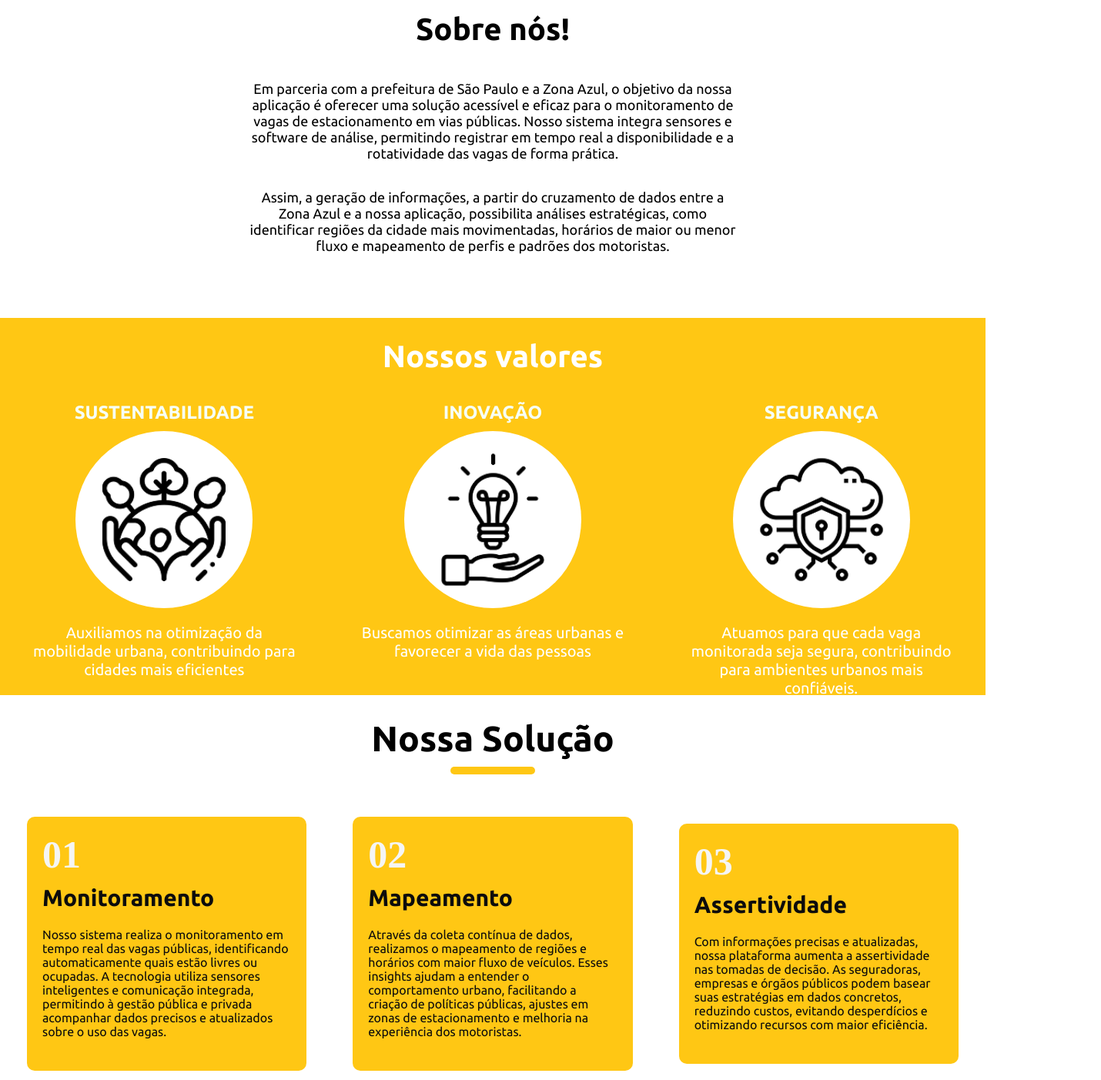
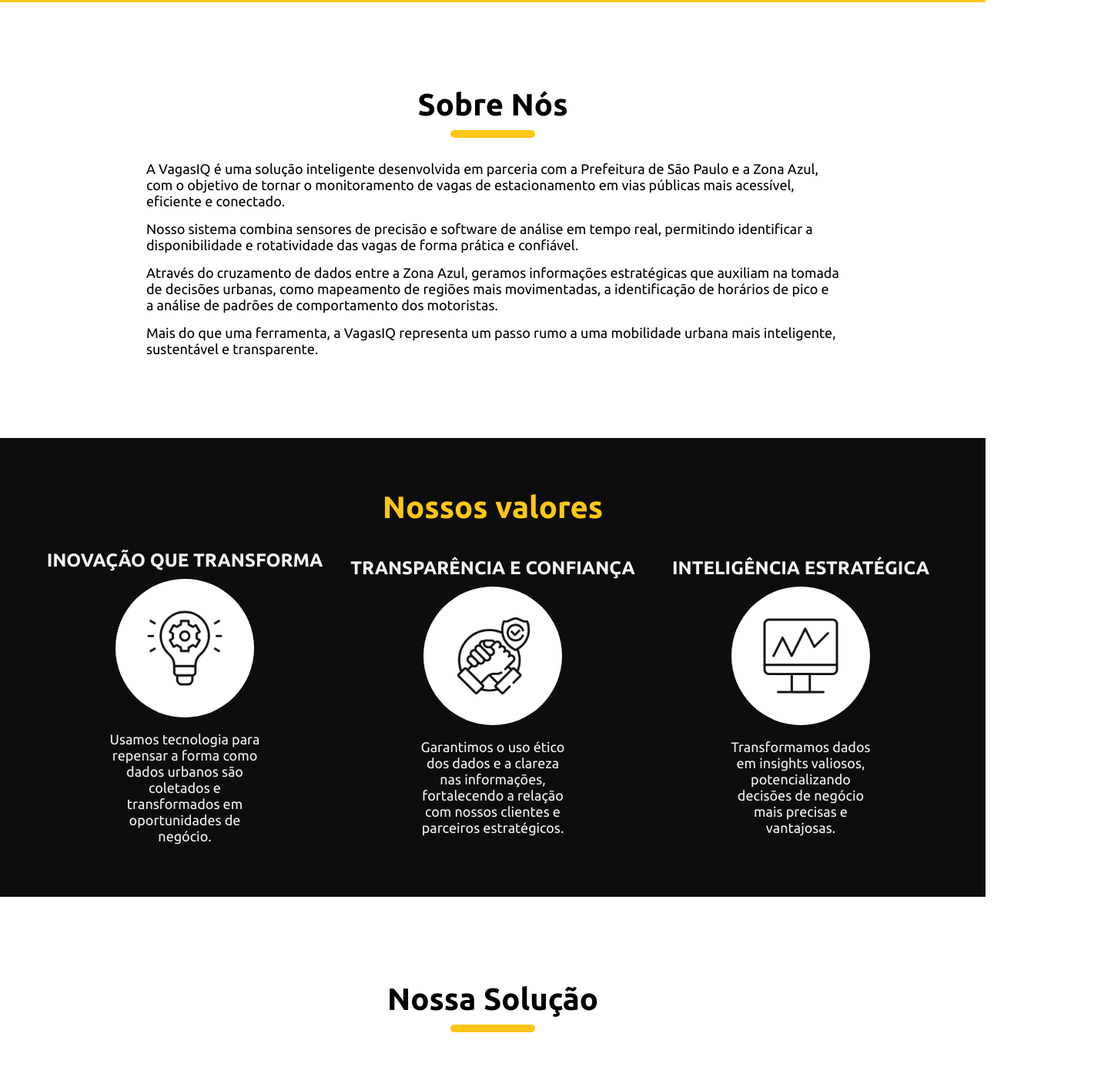
Before and after one commit to smg1708/Grupo_pi, a plain HTML site: page Algoritmos/public/index.html in a window 1280 px wide. Shown: the part 702-2105 px from the top of the page at 77% size, 1430 px wide, since content can reach past the window. Drawn offline with Linux system fonts and the light colour scheme; a web font is replaced by a local one.

Commit message:
Parte index refatora 1/6

```diff
--- a/Algoritmos/public/index.html
+++ b/Algoritmos/public/index.html
@@ -24,9 +24,7 @@
         <div class="banner-text">
             <div class="header">
                 <div class="container">
-                    <div class="titulo">
-                        <h1>VagasIQ</h1>
-                    </div>
+            <div class="titulo-index"><h1><a href="index.html">VagasIQ</a></h1></div>
                     <div class="navbar">
                         <a href="#sobreNos">SOBRE NÓS</a>
                         <a href="#solucao">SOLUÇÕES</a>
@@ -36,67 +34,78 @@
                     </div>
                 </div>
             </div>
-            <div class="container">
+            <div class="container slogan">
                 <h1>MAPEAMENTO</h1>
                 <h1> INTELIGENTE</h1>
-                <p>Transformando a forma de pensar e gerir informações do seu negócio.</p>
+                <p>Transformando dados em <span>decisões inteligentes</span></p>
             </div>
         </div>
     </div>
 
-    <div class="body">
-        <div class="sobreNos" id="sobreNos">
-            <h1>Sobre nós!</h1>
-            <p>Em parceria com a prefeitura de São Paulo e a Zona Azul, o objetivo da nossa
-                aplicação é oferecer uma solução acessível e eficaz para o monitoramento de vagas de
-                estacionamento em vias públicas. Nosso sistema integra sensores e software de análise,
-                permitindo registrar em tempo real a disponibilidade e a rotatividade das vagas de forma
-                prática.</p>
-            <p>Assim, a geração de informações, a partir do cruzamento de dados entre a Zona
-                Azul e a nossa aplicação, possibilita análises estratégicas, como identificar regiões da
-                cidade mais movimentadas, horários de maior ou menor fluxo e mapeamento de perfis e
-                padrões dos motoristas.</p>
+
+        <div id="div_conteudo-home">
+
+        <div class="div_container-sobrenos" id="sobreNos">
+            <div class="div_titulo">
+                <h1>Sobre Nós</h1>
+                <div class="div_traco"></div>
+            </div>
+
+                <p>A VagasIQ é uma solução inteligente desenvolvida em parceria com a Prefeitura de São Paulo e a Zona Azul, com o objetivo de tornar
+                    o monitoramento de vagas de estacionamento em vias públicas mais acessível, eficiente e conectado.
+                </p>
+                <p>Nosso sistema combina sensores de precisão e software de análise em tempo real, permitindo identificar a disponibilidade e
+                rotatividade das vagas de forma prática e confiável.
+                </p>
+                <p>
+                Através do cruzamento de dados entre a Zona Azul, geramos informações estratégicas que auxiliam
+                na tomada de decisões urbanas, como mapeamento de regiões mais movimentadas, a identificação de horários de pico e a análise de
+                padrões de comportamento dos motoristas.
+                </p>
+                <p>
+                Mais do que uma ferramenta, a VagasIQ representa um passo rumo a uma mobilidade urbana mais inteligente, sustentável e transparente.
+                </p>
         </div>
-        <div class="valores">
+
+
+        <div class="div_container-valores">
+
             <h1>Nossos valores</h1>
-            <div class="boxes">
-                <div class="box">
-                    <h4>SUSTENTABILIDADE</h4>
+            <div class="div_conteudo-valores">
+                <div class="div_valor">
+                    <h4>INOVAÇÃO QUE TRANSFORMA</h4>
                     <div class="circle">
-                        <img src="./assets/save-the-planet.png" id="img_sustentabilidade">
+                        <img src="./assets/icon-idea.png" class="icon-valor" >
                     </div>
-                    <p>Auxiliamos na otimização da mobilidade urbana, contribuindo para cidades mais eficientes</p>
+                    <p>Usamos tecnologia para repensar a forma como dados urbanos são coletados e transformados em oportunidades de negócio.</p>
                 </div>
-                <div class="box">
-                    <h4>INOVAÇÃO</h4>
+                <div class="div_valor">
+                    <h4>TRANSPARÊNCIA E CONFIANÇA</h4>
                     <div class="circle">
-                        <img src="./assets/idea.png" id="img_inovacao">
+                        <img src="./assets/icon-confianca.png" class="icon-valor" >
                     </div>
-                    <p>Buscamos otimizar as áreas urbanas e favorecer a vida das pessoas</p>
+                    <p>Garantimos o uso ético dos dados e a clareza nas informações, fortalecendo a relação com nossos clientes e parceiros estratégicos.</p>
                 </div>
-                <div class="box">
-                    <h4>SEGURANÇA</h4>
+                <div class="div_valor">
+                    <h4>INTELIGÊNCIA ESTRATÉGICA</h4>
                     <div class="circle">
-                        <img src="./assets/seguranca-de-dados.png" id="img_seguranca">
+                        <img src="./assets/icon-graphic.png" class="icon-valor">
                     </div>
-                    <p>Atuamos para que cada vaga monitorada seja segura, contribuindo para ambientes urbanos mais
-                        confiáveis.</p>
+                    <p>Transformamos dados em insights valiosos, potencializando decisões de negócio mais precisas e vantajosas.</p>
                 </div>
             </div>
         </div>
-    </div>
 
-    <div class="div_container-home" id="solucao">
-        <div id="div_container-solucao">
+
+        <div class="div_container-solucao" id="solucao">
             <div class="div_titulo">
                 <h1>Nossa Solução</h1>
                 <div class="div_traco"></div>
             </div>
 
-            <div id="div_conjunto-cards">
+            <div class="div_conjunto-cards">
 
                 <div class="div_card">
-
 
                     <h1>01</h1>
 
@@ -150,8 +159,8 @@
 
 
             <div class="div_container-img">
-                <img src="assets/img/logo-cidade-sp.jpg" alt="Logo da Cidade de São Paulo" id="img-cid-sp">
-                <img src="assets/img/logo-zona-azul.png" alt="Logo do Zona Azul" id="img-zona-azul">
+                <img src="assets/logo-cidade-sp.jpg" alt="Logo da Cidade de São Paulo" id="img-cid-sp">
+                <img src="assets/logo-zona-azul.png" alt="Logo do Zona Azul" id="img-zona-azul">
             </div>
 
         </div>
@@ -165,7 +174,7 @@
             <div class="div-conteudo">
 
                 <div id="div_container-img">
-                    <img src="assets/img/img-carros-home.jpg" alt="Carros estacionados em uma rua "
+                    <img src="assets/img-carros-home.jpg" alt="Carros estacionados em uma rua "
                         id="img-carros-home">
                 </div>
 
@@ -181,7 +190,6 @@
                 </div>
             </div>
         </div>
-    </div>
 
 
     <div class="footer">
--- a/Algoritmos/public/styles/style.css
+++ b/Algoritmos/public/styles/style.css
@@ -19,9 +19,21 @@
     padding: 0 60px;
 }
 
-.header .container .titulo {
+.header .container
+.titulo-index {
     font-size: 16px;
     padding-left: 40px;
+}
+
+.header .titulo a {
+    text-decoration: none;
+    color: black;
+}
+
+.header .titulo-index a {
+    text-decoration: none;
+    color: white;
+    font-size: 30px;
 }
 
 .navbar {
@@ -82,7 +94,7 @@
 
 .banner {
     width: 100%;
-    height: 620px;
+    height: 700px;
     background-image: url('../assets/imagem-fundo.png');
     background-size: cover;
     border-bottom: 5px solid #ffc714;
@@ -105,14 +117,16 @@
     flex-direction: row;
     align-items: flex-start;
     justify-content: space-between;
-    padding: 0 0;
+    padding-left: 90px;
     height: 200px;
     width: 100%;
 }
 
-.banner .header .container .titulo {
+.banner .header .container .titulo,
+.titulo-index {
     padding-left: 0;
     padding-top: 20px;
+
 }
 
 .banner .header .container .navbar {
@@ -120,8 +134,13 @@
     padding-top: 35px;
 }
 
+.slogan{
+            padding-left: 90px;
+
+}
 .banner .header .container .titulo h1 {
     font-size: 30px;
+
 }
 
 .banner a {
@@ -133,7 +152,6 @@
     width: 100%;
     height: 100%;
     flex-direction: column;
-    margin-left: 90px;
 }
 
 .banner .container h1 {
@@ -145,74 +163,85 @@
 
 .banner .container p {
     color: #F7FFF7;
-    font-size: 16px;
+    font-size: 18px;
 }
 
-.body {
+.banner .container span {
+    color: #ffc714;
+    font-weight: 500;
+}
+
+#div_conteudo-home {
     width: 100%;
     height: 980px;
 }
 
-.body h1 {
+#div_conteudo-home h1 {
     font-size: 40px;
 }
 
-.body .sobreNos {
+#div_conteudo-home .div_container-sobrenos {
     display: flex;
-    width: 100%;
-    height: 50%;
+    justify-content: center;
+    align-items: center;
     flex-direction: column;
+    font-size: 18px;
+    padding: 80px 0px 90px 0px;
+}
+
+.div_container-sobrenos p {
+    margin: 0;
+    width: 900px;
+    margin-bottom: 15px;
+}
+
+#div_conteudo-home .div_container-valores {
+    background-color: #0e0d0d;
+    text-align: center;
+    padding: 40px;
+    padding-bottom: 50px;
+
+}
+
+#div_conteudo-home .div_container-valores p {
+    width: 50%;
+    font-size: 18px;
+    color: #f4f4f4;
+}
+
+
+#div_conteudo-home .div_container-valores h1 {
+    margin-bottom: 0;
+    font-weight: bolder;
+    color: #ffc714;
+
+}
+
+
+.div_conteudo-valores {
+    display: flex;
+    justify-content: center;
+    align-items: center;
+    flex-direction: row;
+}
+
+.div_valor {
+    display: flex;
     align-items: center;
     justify-content: center;
+    flex-direction: column;
+    flex: 1;
 }
 
-.body .sobreNos p {
-    width: 50%;
-    text-align: center;
-    font-size: 18px;
+.div_valor h4 {
+    font-size: 24px;
+    margin-bottom: 10px;
+    font-family: 'Ubuntu';
+        color: #f4f4f4;
+
 }
 
-.body .valores {
-    display: flex;
-    width: 100%;
-    height: 50%;
-    background-color: #ffc714;
-    flex-direction: column;
-    align-items: center;
-    color: white;
-}
-
-.body .valores h1 {
-    margin-bottom: 0px;
-    font-weight: bolder;
-}
-
-.boxes {
-    display: flex;
-    width: 100%;
-    height: 100%;
-    justify-content: center;
-}
-
-.box {
-    display: flex;
-    flex-direction: column;
-    height: 100%;
-    width: 100%;
-    align-items: center;
-    justify-content: center;
-    margin: 0;
-    padding: 0;
-}
-
-.box h4 {
-    font-size: 24px;
-    margin-bottom: 10px;
-    color: #F7FFF7;
-    font-family: 'Ubuntu';
-}
-
-.box p {
+.div_valor   p {
     font-size: 20px;
     width: 80%;
     text-align: center;
@@ -220,8 +249,8 @@
 }
 
 .circle {
-    width: 230px;
-    height: 230px;
+    width: 180px;
+    height: 180px;
     border-radius: 150px;
     background-color: white;
     display: flex;
@@ -229,51 +258,35 @@
     align-items: center;
 }
 
-#img_inovacao {
-    height: 190px;
-    width: 190px;
+.div_valor img {
+    width: 100px;
 }
 
-#img_sustentabilidade {
-    height: 160px;
-    width: 160px;
-}
-
-#img_seguranca {
-    height: 170px;
-    width: 170px;
-}
-
-#div_container-solucao #div_conjunto-cards {
-    display: flex;
-    justify-content: center;
-    align-items: center;
-}
-
-.div_container-home .div_titulo {
+.div_titulo {
     display: flex;
     justify-content: center;
     align-items: center;
     font-size: 23px;
     flex-direction: column;
+
 }
 
-.div_container-home .div_titulo h1 {
+.div_titulo h1 {
     margin: 0;
     margin-bottom: 10px;
     margin-top: 30px;
 }
 
-.div_container-home .div_traco {
+#div_conteudo-home .div_traco {
     background-color: #ffc714;
     width: 110px;
     height: 10px;
     border-radius: 10px;
-    margin-bottom: 20px;
+    margin-bottom: 30px;
 
 }
 
-#div_conjunto-cards {
+.div_conjunto-cards {
     display: flex;
     justify-content: center;
     align-items: center;
@@ -286,19 +299,23 @@
 .div_card {
     padding-top: 100px;
     width: 23rem;
+    height: 20rem;
     background-color: #ffc714;
     padding: 20px;
     border-radius: 10px;
 }
 
-.div_card h1 {
+.div_container-solucao {
+    padding: 80px 0px 40px 0px;
+}
+.div_conjunto-cards .div_card h1 {
     font-size: 50px;
-    color: #F5F5F5;
+    color: white;
     margin: 0;
     font-family: Unbounded;
 }
 
-.div_card h3 {
+.div_conjunto-cards .div_card h3 {
     font-size: 30px;
     font-weight: bold;
     margin-top: 10px;
@@ -307,14 +324,14 @@
 
 .div_card h4 {
     font-weight: normal;
-    width: 20rem;
+    width: 21rem;
 
 }
 
-.div_card h3,
-h4 {
+.div_card h3,h4 {
     color: #0c0c0c;
     font-family: 'Ubuntu';
+    font-size: 18px;
 }
 
 .div_container-parceiros .div_container-img {
@@ -340,11 +357,12 @@
     gap: 50px;
 }
 
-#img-carros-home{
+#img-carros-home {
     height: 34rem;
     border-radius: 10px;
     filter: brightness(60%);
 }
+
 .div_container-contato .div-conteudo .div_forms {
     font-family: 'Ubuntu';
     padding: 30px;
@@ -357,27 +375,31 @@
     box-shadow: 1px 1px 24px -9px rgba(0, 0, 0, 1);
 }
 
-.div_forms .input_campo, .input_campo-msg, .button-forms{
+.div_forms .input_campo,
+.input_campo-msg,
+.button-forms {
     border: 0px;
     border-radius: 5px;
     width: 100%;
+    padding-left: 15px;
 }
 
- .input_campo{
+.input_campo {
     height: 50px;
 }
 
-.div_forms .input_campo-msg{
+.div_forms .input_campo-msg {
     height: 100px;
     margin-bottom: 5%;
 }
 
-.div_forms .button-forms{
+.div_forms .button-forms {
     height: 50px;
     background-color: #0c0c0c;
     color: #f4f4f4;
     font-size: 15px;
 }
+
 /* Fim da Home index.html*/
 
 /* Simulador */
@@ -861,6 +883,8 @@
 
 .cadastro-container .titulo {
     text-align: center;
+
+
     display: flex;
     gap: 6px;
     flex-direction: column;
```
Also changed, not shown: Algoritmos/public/cadastro.html (+1 -1 lines), Algoritmos/public/calculadora.html (+1 -1 lines), Algoritmos/public/login.html (+1 -3 lines), Algoritmos/public/simulador.html (+1 -1 lines), Algoritmos/public/assets/icon-confianca.png (added), Algoritmos/public/assets/icon-graphic.png (added), Algoritmos/public/assets/icon-idea.png (added), Algoritmos/public/assets/img-carros-home.jpg (renamed from Algoritmos/public/assets/img/img-carros-home.jpg), Algoritmos/public/assets/logo-cidade-sp.jpg (renamed from Algoritmos/public/assets/img/logo-cidade-sp.jpg), Algoritmos/public/assets/logo-zona-azul.png (renamed from Algoritmos/public/assets/img/logo-zona-azul.png), 1 other file.
